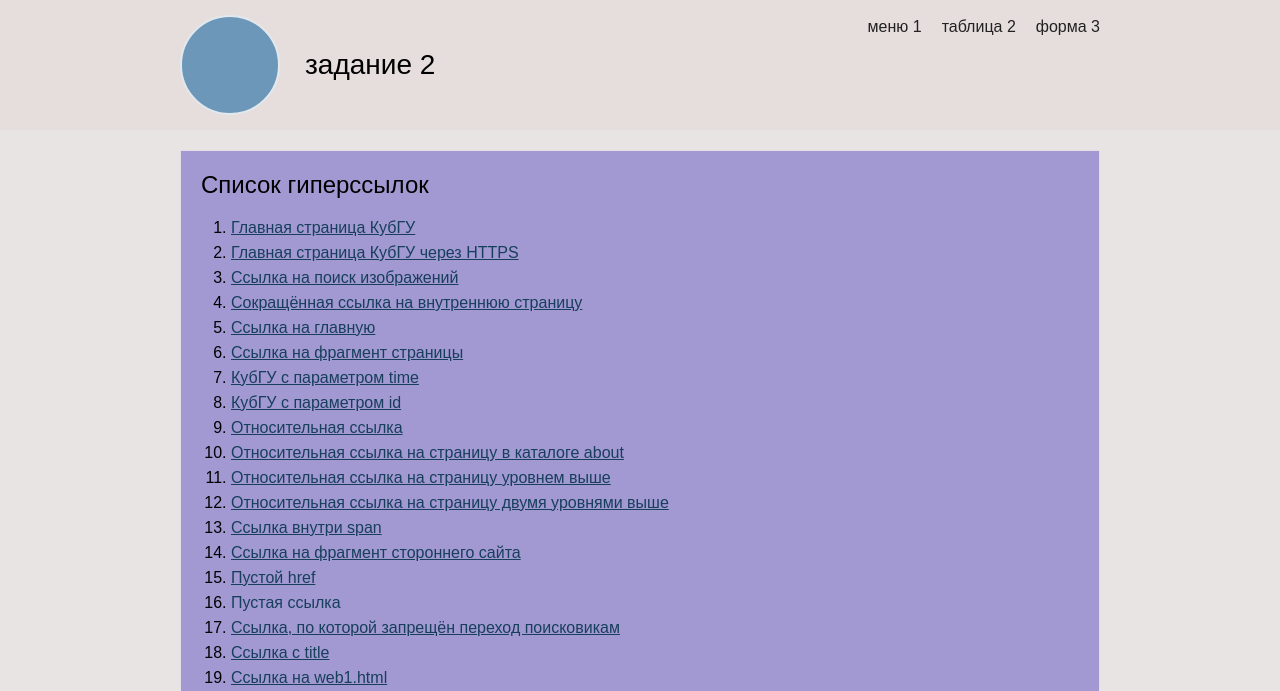
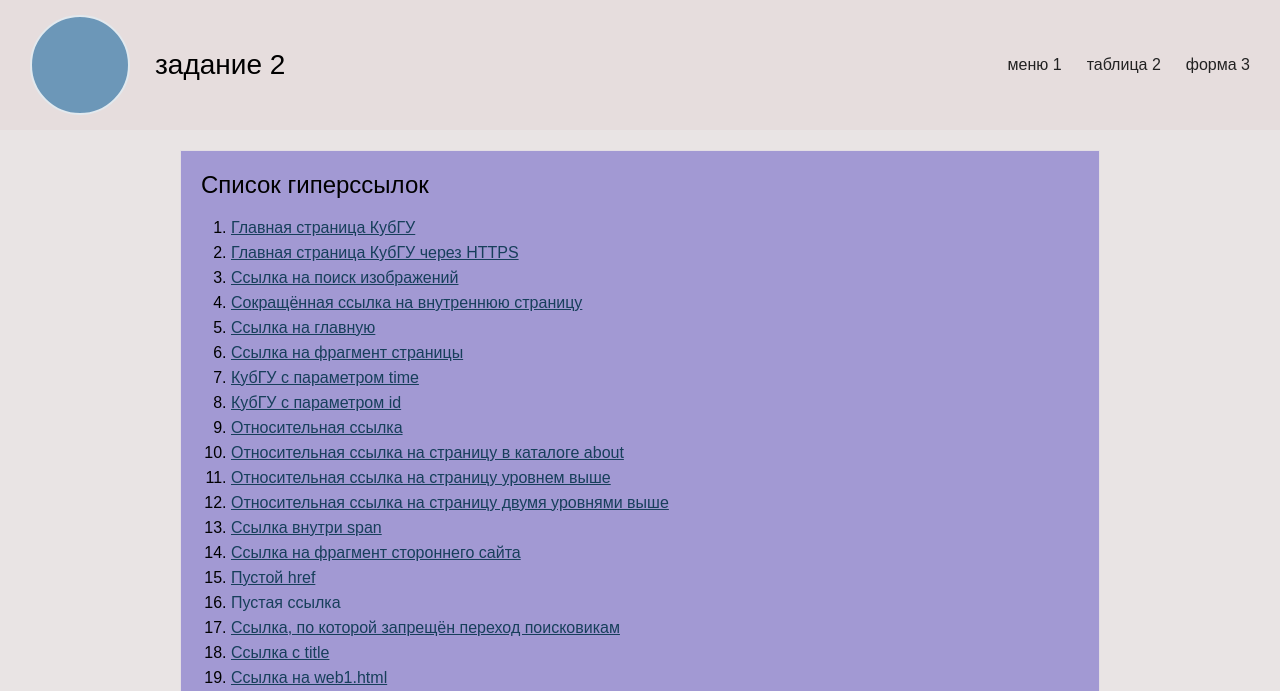
Before and after one commit to kanji0307f-cmyk/num2, a plain HTML site: page index.html in a window 1280 px wide. Shown: the top 691 px of the page. Drawn offline with Linux system fonts and the light colour scheme.

Commit message:
Refactor CSS by removing comments and adjusting styles
Removed commented sections in CSS for clarity and updated styles for header and navigation.

```diff
--- a/style.css
+++ b/style.css
@@ -25,16 +25,14 @@ header {
 }
 
 .header-inner {
-    max-width: 960px;
+    width: 100%;
     min-height: 125px;
-    margin: 0 auto;
-    padding: 15px 20px;
-    position: relative;
+    margin: 0;
+    padding: 15px 30px;
 
     display: flex;
     align-items: center;
 }
-
 
 /* Логотип */
 .logo {
@@ -50,7 +48,6 @@ header {
     align-items: center;
     justify-content: center;
 
-
     flex-shrink: 0;
 }
 
@@ -64,12 +61,10 @@ header {
 
 /* Меню */
 nav {
-    position: absolute;
-    top: 18px;
-    right: 20px;
+    margin-left: auto;
 
     display: flex;
-    gap: 20px;
+    gap: 25px;
 }
 
 nav a {
@@ -130,6 +125,7 @@ a {
 /* Из примера div.html:
    отдельный блок ограничен по ширине
    и центрируется */
+
 .image-map {
     max-width: 500px;
     margin: 20px auto 0;
@@ -197,7 +193,6 @@ form textarea {
     padding: 8px;
 
     font: inherit;
-
     border: 1px solid #777;
     border-radius: 2px;
 }
@@ -263,11 +258,12 @@ footer {
     .header-inner {
         flex-wrap: wrap;
         gap: 15px;
+        padding: 15px 20px;
     }
 
     nav {
-        position: static;
         width: 100%;
+        margin-left: 0;
 
         justify-content: center;
         flex-wrap: wrap;
```
Lines whose indentation alone changed are shown as unchanged.
